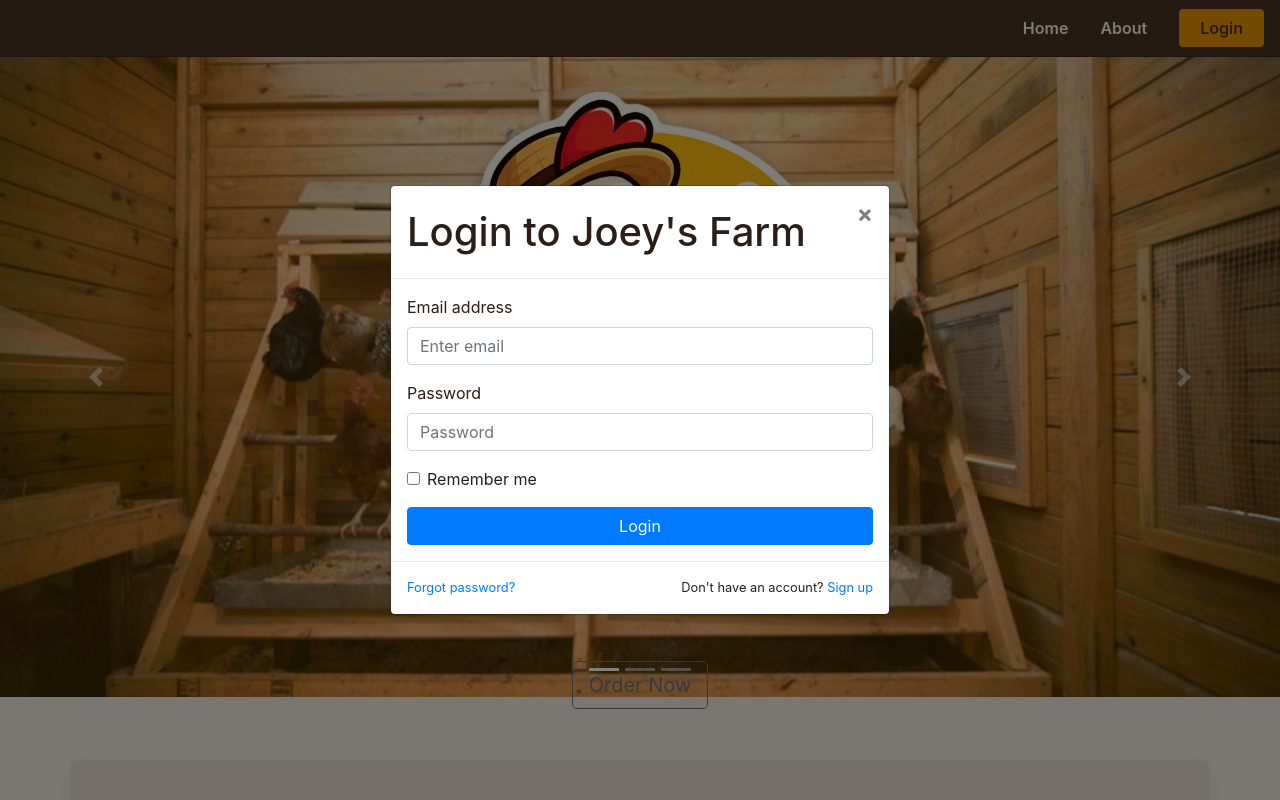
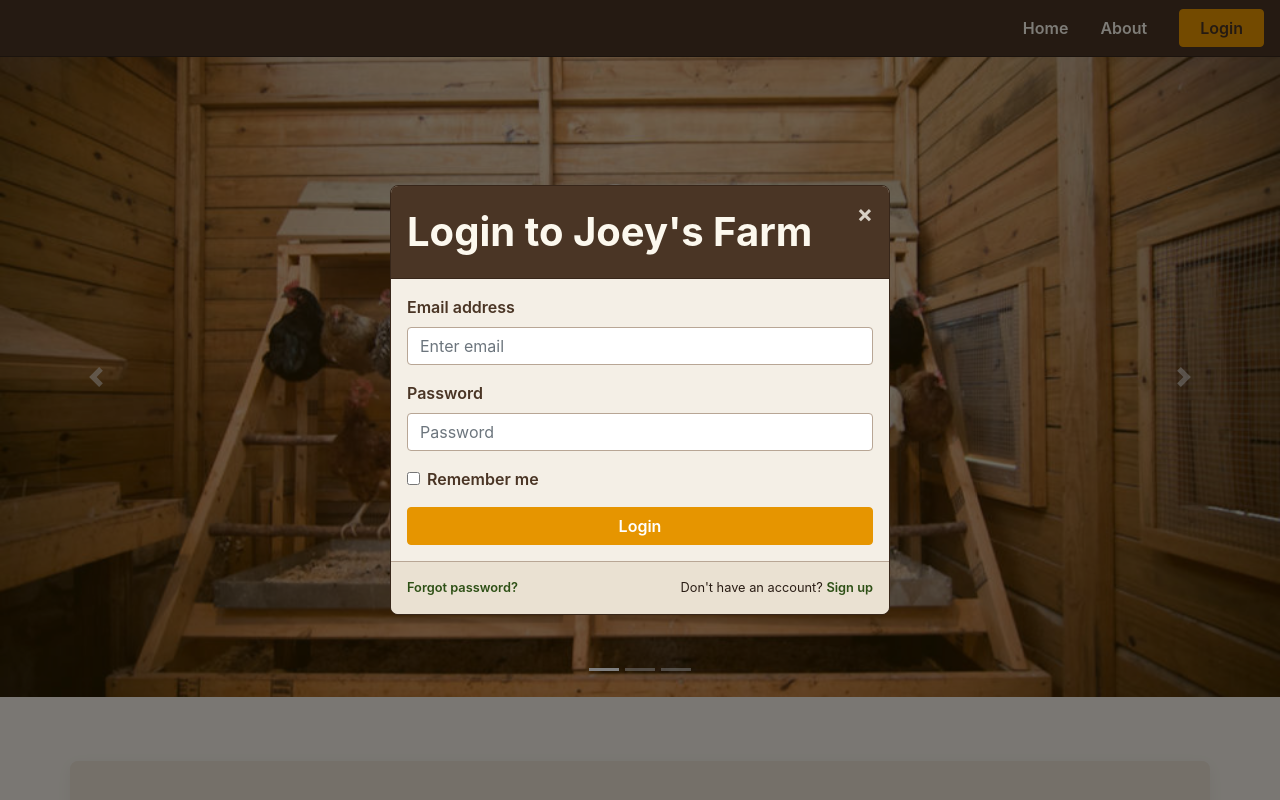
Before and after one commit to zephno/Joey_Farm, a PHP site: page / in a window 1280 px wide, after a click on "Login". Run offline with PHP 8.4, Linux system fonts and the light colour scheme.

Commit message:
Update main.css

```diff
--- a/main.css
+++ b/main.css
@@ -52,7 +52,7 @@ body {
   min-width: 100%;
   left: 0;
   top: 0;
-  background: rgba(244, 176, 3, 0.209);
+  background: rgba(138, 100, 2, 0.25);
   z-index: 5;
   pointer-events: none;
 }
@@ -69,7 +69,7 @@ body {
 }
 
 .description img {
-  max-width: 600px;
+  max-width: 380px;
   width: 100%;
   height: auto;
   display: inline-block;
@@ -213,3 +213,95 @@ body {
     display: inline-block;
   }
 }
+.modal-content {
+  background-color: #f4efe6;
+  border: 1px solid #37261a;
+  border-radius: 8px;
+  color: #2b1e16;
+}
+
+.modal-header {
+  background-color: #4a3525;
+  color: #fcf8ee;
+  border-bottom: 1px solid #37261a;
+  border-top-left-radius: 7px;
+  border-top-right-radius: 7px;
+}
+
+.modal-header .close {
+  color: #fcf8ee;
+  opacity: 0.8;
+  text-shadow: none;
+}
+
+.modal-header .close:hover {
+  color: #e69500;
+  opacity: 1;
+}
+
+.modal-title {
+  font-weight: 700;
+  color: #fcf8ee;
+}
+
+.modal-body label {
+  font-weight: 600;
+  color: #4a3525;
+}
+
+.modal-body .form-control {
+  border: 1px solid #b8a695;
+  background-color: #ffffff;
+  border-radius: 4px;
+}
+
+.modal-body .form-control:focus {
+  border-color: #e69500;
+  box-shadow: 0 0 0 0.2rem rgba(230, 149, 0, 0.25);
+}
+
+.modal-body .btn-primary {
+  background-color: #e69500;
+  border-color: #e69500;
+  color: #ffffff;
+  font-weight: 600;
+  transition: all 0.2s ease-in-out;
+}
+
+.modal-body .btn-primary:hover,
+.modal-body .btn-primary:focus {
+  background-color: #cc8400;
+  border-color: #cc8400;
+  color: #ffffff;
+}
+
+.modal-footer {
+  background-color: #eae1d2;
+  border-top: 1px solid #b8a695;
+  border-bottom-left-radius: 7px;
+  border-bottom-right-radius: 7px;
+}
+
+.modal-footer a {
+  color: #2e5016;
+  font-weight: 600;
+  text-decoration: none;
+}
+
+.modal-footer a:hover {
+  color: #e69500;
+  text-decoration: underline;
+}
+
+.description button {
+  border:1px solid #000000;
+  background:#e69500;
+  border-radius: 4;
+  color:#f1f1f1;
+
+}
+.description button:hover {
+  border:1px solid #fff;
+  background:#fff;
+  color:#000;
+}
```
